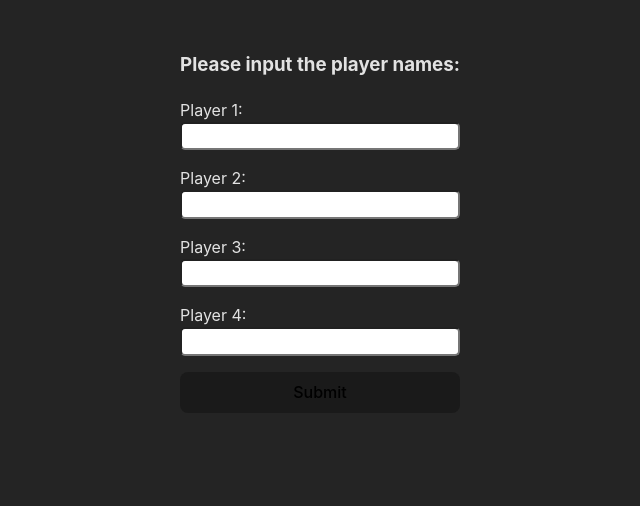
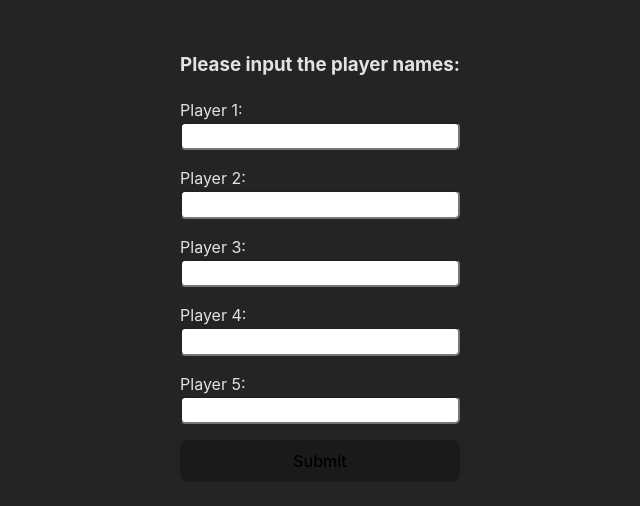
Before and after one commit to romulorod/gamescore, a React app: page / in a window 1280 px wide. Both pictures are taken after a click on the button "Start New Game!". Shown: the top 506 px of the page, without its empty margins (320-960 px from the left). Built offline with nearby package versions, Linux system fonts and the light colour scheme; the HTML template or start-up script is replaced by a standard one.

Commit message:
Update PlayerNames.jsx

```diff
--- a/src/components/PlayerNames/PlayerNames.jsx
+++ b/src/components/PlayerNames/PlayerNames.jsx
@@ -32,6 +32,8 @@ export const PlayerNames = ({ setShowPlayerNames }) => {
         <input type='text' id='player3' name='player3' />
         <label htmlFor='player4'>Player 4:</label>
         <input type='text' id='player4' name='player4' />
+<label htmlFor='player5'>Player 5:</label>
+        <input type='text' id='player5' name='player5' />
         <button type='submit'>Submit</button>
       </form>
     </>
```
